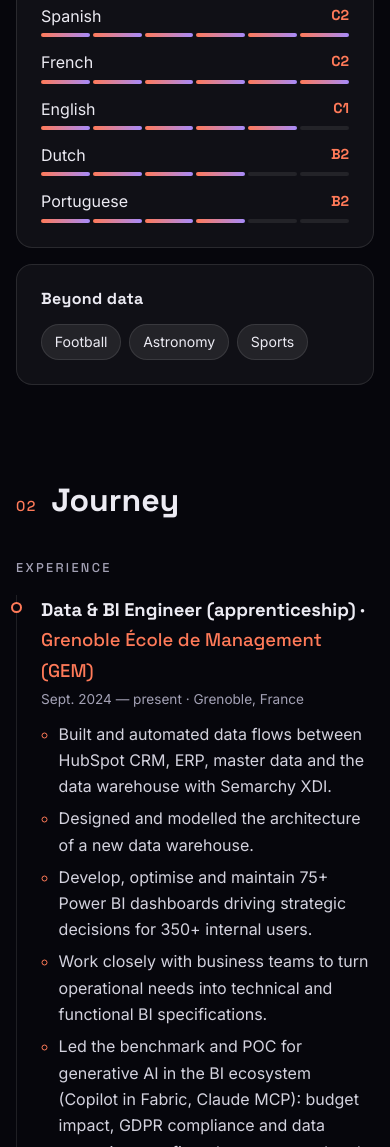
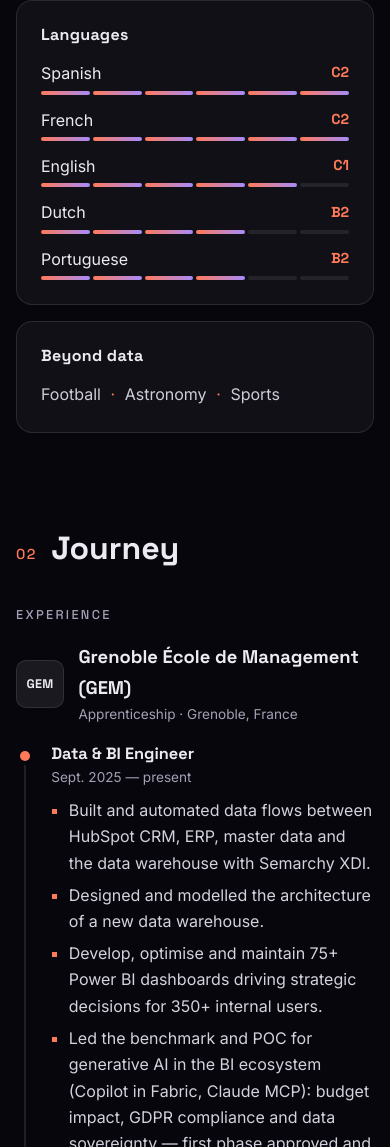
Before and after one commit to jonathandiazv/Jonathan-s-portfolio, a plain HTML site: page index.html in a window 390 px wide. Shown: the part 2192-3339 px from the top of the page. Drawn offline with Linux system fonts and the light colour scheme; animation ran at ten frames a second.

Commit message:
Parcours façon LinkedIn, style plus sobre et lien vers SCOT
- GEM : progression Data & BI Analyst puis Data & BI Engineer
- Compétences en tableau et listes en texte simple (fin des bulles)
- Projet phare SCOT avec lien vers le dépôt GitHub
- À propos : âge, Lyon et périphérie, esprit analytique et international

```diff
--- a/css/styles.css
+++ b/css/styles.css
@@ -145,12 +145,10 @@ h1, h2, h3 { font-family: var(--font-title); line-height: 1.2; margin: 0; }
 }
 .card h3 { font-size: 1rem; margin-bottom: 1rem; letter-spacing: .02em; }
 
-.chips { list-style: none; padding: 0; margin: 0; display: flex; flex-wrap: wrap; gap: .5rem; }
-.chips li {
-  padding: .35rem .8rem; border-radius: 999px; font-size: .88rem;
-  background: var(--surface-2); border: 1px solid var(--border);
-}
-.chips.small li { font-size: .78rem; padding: .25rem .65rem; }
+/* Listes de mots-clés : texte simple séparé par des points médians */
+.chips { list-style: none; padding: 0; margin: 0; display: flex; flex-wrap: wrap; row-gap: .2rem; color: #cfcdd9; }
+.chips li:not(:last-child)::after { content: "·"; margin: 0 .6rem; color: var(--accent); }
+.chips.small { font-size: .85rem; color: var(--muted); }
 
 /* Apparition au défilement */
 .reveal { opacity: 0; transform: translateY(18px); transition: opacity .7s ease, transform .7s ease; }
@@ -194,6 +192,33 @@ h1, h2, h3 { font-family: var(--font-title); line-height: 1.2; margin: 0; }
 .timeline.compact { gap: 1.5rem; }
 .timeline.compact h4 { font-size: 1rem; }
 .timeline.compact p { margin: .2rem 0 0; color: #cfcdd9; font-size: .93rem; }
+/* Expériences façon LinkedIn : entreprise puis postes reliés */
+.companies { list-style: none; margin: 0; padding: 0; display: grid; gap: 2.5rem; }
+.co-head { display: flex; align-items: center; gap: .9rem; margin-bottom: 1.1rem; }
+.co-logo {
+  flex: none; width: 48px; height: 48px; border-radius: 10px;
+  display: grid; place-items: center;
+  background: var(--surface-2); border: 1px solid var(--border);
+  font: 700 .78rem var(--font-title); letter-spacing: .02em;
+}
+.co-head h4 { margin: 0; font-family: var(--font-title); font-size: 1.15rem; }
+.companies .when { display: block; color: var(--muted); font-size: .85rem; }
+.co-head .when { margin: 0; }
+.roles { list-style: none; margin: 0; padding: 0; display: grid; gap: 1.6rem; }
+.role { position: relative; padding-left: 3.6rem; }
+.role::before {
+  content: ""; position: absolute; left: calc(24px - 5px); top: .5rem;
+  width: 10px; height: 10px; border-radius: 50%; background: var(--accent);
+}
+.role:not(:last-child)::after {
+  content: ""; position: absolute; left: 23px; top: 1.35rem; bottom: -1.6rem;
+  width: 2px; background: var(--border);
+}
+.role h5 { margin: 0; font: 600 1.02rem var(--font-title); }
+.role .when { margin: .1rem 0 .55rem; }
+.skill-line { margin: 0; font-size: .88rem; color: var(--muted); }
+.skill-line strong { color: var(--text); font-weight: 600; }
+
 .bullets { margin: 0 0 .9rem; padding-left: 1.1rem; color: #d3d2de; }
 .bullets li { margin-bottom: .35rem; }
 .bullets li::marker { color: var(--accent); }
@@ -262,7 +287,15 @@ h1, h2, h3 { font-family: var(--font-title); line-height: 1.2; margin: 0; }
 }
 
 /* ---------- Skills ---------- */
-.skills-grid { display: grid; grid-template-columns: repeat(auto-fill, minmax(300px, 1fr)); gap: 1rem; margin-bottom: 1rem; }
+.skills-table { border-top: 1px solid var(--border); }
+.skill-row {
+  display: grid; grid-template-columns: 260px 1fr; gap: 1.5rem; align-items: baseline;
+  padding: 1.15rem 0; border-bottom: 1px solid var(--border);
+}
+.skill-row h3 { font-size: .8rem; font-weight: 500; letter-spacing: .14em; text-transform: uppercase; color: var(--muted); }
+.skill-row p { margin: 0; font-size: 1.02rem; color: var(--text); }
+
+.repo { margin-top: 1.25rem; }
 
 /* ---------- Contact ---------- */
 .contact { text-align: center; padding-bottom: 4rem; }
@@ -334,7 +367,11 @@ h1, h2, h3 { font-family: var(--font-title); line-height: 1.2; margin: 0; }
 }
 @media (max-width: 480px) {
   .section { padding: 4.5rem 1rem 1.5rem; }
-  .projects-grid, .skills-grid { grid-template-columns: 1fr; }
+  .projects-grid { grid-template-columns: 1fr; }
+  .skill-row { grid-template-columns: 1fr; gap: .3rem; }
+  .role { padding-left: 2.2rem; }
+  .role::before { left: 4px; }
+  .role:not(:last-child)::after { left: 8px; }
   .dock { gap: 0; padding: .3rem; }
   .dock:hover { gap: 0; padding: .3rem; }
   .dock a, .dock button { width: 38px; height: 38px; }
--- a/js/content.js
+++ b/js/content.js
@@ -30,6 +30,8 @@ window.SITE = {
       featured: "Projet phare",
       academicTitle: "Projets académiques",
       readMore: "Voir le détail",
+      skillsLabel: "Compétences",
+      viewCode: "Voir le code sur GitHub",
       close: "Fermer",
       skillsTitle: "Compétences",
       softTitle: "Savoir-être",
@@ -57,6 +59,8 @@ window.SITE = {
       featured: "Featured project",
       academicTitle: "Academic projects",
       readMore: "Read more",
+      skillsLabel: "Skills",
+      viewCode: "View the code on GitHub",
       close: "Close",
       skillsTitle: "Skills",
       softTitle: "Soft skills",
@@ -84,6 +88,8 @@ window.SITE = {
       featured: "Proyecto destacado",
       academicTitle: "Proyectos académicos",
       readMore: "Ver detalle",
+      skillsLabel: "Competencias",
+      viewCode: "Ver el código en GitHub",
       close: "Cerrar",
       skillsTitle: "Competencias",
       softTitle: "Habilidades blandas",
@@ -102,35 +108,38 @@ window.SITE = {
     fr: [
       "Apprenti-ingénieur passionné par la donnée, je conçois des architectures et des écosystèmes BI performants, enrichis par l'IA générative.",
       "Aujourd'hui en alternance chez Grenoble École de Management, j'y construis les flux de données, le data warehouse et un portefeuille de plus de 75 tableaux de bord Power BI, tout en pilotant l'intégration de l'IA générative dans l'écosystème BI. En parallèle, je poursuis mon cursus d'ingénieur à Télécom Saint-Étienne.",
-      "Ayant grandi au Salvador avec des racines belges et une scolarité au lycée français, j'aborde chaque problème avec un regard international — et en cinq langues."
+      "Ayant grandi au Salvador avec des racines belges et une scolarité au lycée français, j'aborde chaque problème avec un esprit analytique et un regard international."
     ],
     en: [
       "I'm an apprentice engineer passionate about data: I design high-performance BI architectures and ecosystems, enhanced with generative AI.",
       "As an apprentice at Grenoble École de Management, I build data pipelines, the data warehouse and a portfolio of 75+ Power BI dashboards, while leading the integration of generative AI into the BI ecosystem. Alongside this, I'm pursuing my engineering degree at Télécom Saint-Étienne.",
-      "Raised in El Salvador with Belgian roots and a French-school education, I approach every problem with an international mindset — in five languages."
+      "Raised in El Salvador with Belgian roots and a French-school education, I approach every problem with an analytical and international mindset."
     ],
     es: [
       "Soy ingeniero en formación apasionado por los datos: diseño arquitecturas y ecosistemas de BI de alto rendimiento, potenciados con IA generativa.",
       "En alternancia en Grenoble École de Management, construyo los flujos de datos, el data warehouse y un portafolio de más de 75 tableros Power BI, a la vez que lidero la integración de la IA generativa en el ecosistema BI. Paralelamente, curso mi carrera de ingeniería en Télécom Saint-Étienne.",
-      "Crecí en El Salvador, con raíces belgas y una escolaridad en el liceo francés: abordo cada problema con una mirada internacional — y en cinco idiomas."
+      "Crecí en El Salvador, con raíces belgas y una escolaridad en el liceo francés: abordo cada problema con un espíritu analítico y una mirada internacional."
     ]
   },
 
   facts: {
     fr: [
-      { k: "Basé à", v: "Saint-Étienne & Strasbourg" },
+      { k: "Âge", v: "22 ans" },
+      { k: "Basé à", v: "Lyon et périphérie" },
       { k: "Poste actuel", v: "Data & BI Engineer @ GEM" },
       { k: "École", v: "Télécom Saint-Étienne" },
       { k: "Origines", v: "Belgique · Salvador" }
     ],
     en: [
-      { k: "Based in", v: "Saint-Étienne & Strasbourg, FR" },
+      { k: "Age", v: "22" },
+      { k: "Based in", v: "Lyon area, France" },
       { k: "Current role", v: "Data & BI Engineer @ GEM" },
       { k: "School", v: "Télécom Saint-Étienne" },
       { k: "Roots", v: "Belgium · El Salvador" }
     ],
     es: [
-      { k: "Ubicación", v: "Saint-Étienne y Estrasburgo, Francia" },
+      { k: "Edad", v: "22 años" },
+      { k: "Ubicación", v: "Lyon y alrededores, Francia" },
       { k: "Puesto actual", v: "Data & BI Engineer @ GEM" },
       { k: "Escuela", v: "Télécom Saint-Étienne" },
       { k: "Orígenes", v: "Bélgica · El Salvador" }
@@ -152,50 +161,96 @@ window.SITE = {
     es: ["Fútbol", "Astronomía", "Deporte"]
   },
 
-  /* ---------- Expériences ---------- */
+  /* ---------- Expériences (format LinkedIn) ----------
+     Une entreprise = un bloc. "roles" liste les postes, du plus récent au plus ancien.
+     "skills" = compétences affichées sous chaque poste. */
   work: [
     {
       org: "Grenoble École de Management (GEM)",
+      initials: "GEM",
+      fr: { meta: "Alternance · Grenoble, France" },
+      en: { meta: "Apprenticeship · Grenoble, France" },
+      es: { meta: "Alternancia · Grenoble, Francia" },
+      roles: [
+        {
           fr: {
-        role: "Alternant Data & BI Engineer",
-        when: "Sept. 2024 — aujourd'hui · Grenoble",
+            role: "Data & BI Engineer",
+            when: "Sept. 2025 — aujourd'hui",
             points: [
               "Construction et automatisation des flux entre HubSpot CRM, ERP, référentiels de données et data warehouse avec Semarchy XDI.",
               "Conception et modélisation de l'architecture d'un nouveau data warehouse.",
               "Développement, optimisation et maintenance de 75+ tableaux de bord Power BI pilotant les décisions stratégiques de 350+ utilisateurs internes.",
-          "Traduction des besoins métiers en spécifications techniques et fonctionnelles BI, en lien étroit avec les équipes.",
               "Lead de l'étude comparative et du POC d'IA générative dans l'écosystème BI (Copilot sous Fabric, MCP Claude) : impact budgétaire, conformité RGPD, souveraineté des données — validation et déploiement de la première phase."
             ]
           },
           en: {
-        role: "Data & BI Engineer (apprenticeship)",
-        when: "Sept. 2024 — present · Grenoble, France",
+            role: "Data & BI Engineer",
+            when: "Sept. 2025 — present",
             points: [
               "Built and automated data flows between HubSpot CRM, ERP, master data and the data warehouse with Semarchy XDI.",
               "Designed and modelled the architecture of a new data warehouse.",
               "Develop, optimise and maintain 75+ Power BI dashboards driving strategic decisions for 350+ internal users.",
-          "Work closely with business teams to turn operational needs into technical and functional BI specifications.",
               "Led the benchmark and POC for generative AI in the BI ecosystem (Copilot in Fabric, Claude MCP): budget impact, GDPR compliance and data sovereignty — first phase approved and deployed."
             ]
           },
           es: {
-        role: "Data & BI Engineer (alternancia)",
-        when: "Sept. 2024 — actualidad · Grenoble, Francia",
+            role: "Data & BI Engineer",
+            when: "Sept. 2025 — actualidad",
             points: [
               "Construcción y automatización de flujos entre HubSpot CRM, ERP, datos maestros y el data warehouse con Semarchy XDI.",
               "Diseño y modelado de la arquitectura de un nuevo data warehouse.",
               "Desarrollo, optimización y mantenimiento de más de 75 tableros Power BI que orientan las decisiones estratégicas de más de 350 usuarios internos.",
-          "Colaboración estrecha con los equipos de negocio para traducir sus necesidades en especificaciones técnicas y funcionales de BI.",
               "Líder del estudio comparativo y del POC de IA generativa en el ecosistema BI (Copilot en Fabric, MCP Claude): impacto presupuestario, cumplimiento del RGPD y soberanía de los datos — validación y despliegue de la primera fase."
             ]
           },
-      tags: ["Semarchy XDI", "Power BI", "Data Warehouse", "HubSpot", "Fabric", "GenAI"]
+          skills: ["Semarchy XDI", "Data warehouse", "Power BI", "Microsoft Fabric", "IA générative / Generative AI / IA generativa"]
+        },
+        {
+          fr: {
+            role: "Data & BI Analyst",
+            when: "Sept. 2024 — août 2025",
+            points: [
+              "Maintenance et amélioration des rapports BI gérés par le Data Management Office (Digital Factory).",
+              "Ateliers avec les équipes métiers pour recueillir les besoins et proposer des solutions adaptées.",
+              "Développement et test de nouveaux rapports Power BI ; création de règles de qualité des données et mise à jour des KPI.",
+              "Présentation des évolutions lors du comité BI mensuel."
+            ]
+          },
+          en: {
+            role: "Data & BI Analyst",
+            when: "Sept. 2024 — Aug. 2025",
+            points: [
+              "Maintained and enhanced the BI reports managed by the Data Management Office (Digital Factory).",
+              "Ran workshops with business units to gather requirements and propose tailored solutions.",
+              "Developed and tested new Power BI reports; created data quality rules and updated KPIs.",
+              "Presented updates at the monthly BI committee."
+            ]
+          },
+          es: {
+            role: "Data & BI Analyst",
+            when: "Sept. 2024 — ago. 2025",
+            points: [
+              "Mantenimiento y mejora de los informes BI gestionados por el Data Management Office (Digital Factory).",
+              "Talleres con los equipos de negocio para recoger necesidades y proponer soluciones a medida.",
+              "Desarrollo y prueba de nuevos informes Power BI; creación de reglas de calidad de datos y actualización de KPI.",
+              "Presentación de las novedades en el comité BI mensual."
+            ]
+          },
+          skills: ["Power BI", "SQL", "Modélisation de données / Data modelling / Modelado de datos", "Qualité des données / Data quality / Calidad de datos"]
+        }
+      ]
     },
     {
       org: "P&V Group",
+      initials: "P&V",
+      fr: { meta: "Stage · Bruxelles, Belgique" },
+      en: { meta: "Internship · Brussels, Belgium" },
+      es: { meta: "Prácticas · Bruselas, Bélgica" },
+      roles: [
+        {
           fr: {
-        role: "Stage Data Analyst",
-        when: "Avr. — juin 2024 · Bruxelles",
+            role: "Data Analyst",
+            when: "Avr. — juin 2024",
             points: [
               "Développement d'un algorithme de matching pour associer des prospects aux clients actifs.",
               "Tableau de bord Power BI de suivi de l'efficacité des campagnes marketing pour optimiser les investissements.",
@@ -203,8 +258,8 @@ window.SITE = {
             ]
           },
           en: {
-        role: "Data Analyst Intern",
-        when: "Apr. — June 2024 · Brussels, Belgium",
+            role: "Data Analyst",
+            when: "Apr. — June 2024",
             points: [
               "Developed a matching algorithm linking prospects to active customers.",
               "Built a Power BI dashboard tracking marketing campaign effectiveness to optimise spend.",
@@ -212,15 +267,17 @@ window.SITE = {
             ]
           },
           es: {
-        role: "Prácticas de Data Analyst",
-        when: "Abr. — jun. 2024 · Bruselas, Bélgica",
+            role: "Data Analyst",
+            when: "Abr. — jun. 2024",
             points: [
               "Desarrollo de un algoritmo de matching para asociar prospectos con clientes activos.",
               "Tablero Power BI de seguimiento de la eficacia de las campañas de marketing para optimizar la inversión.",
               "Análisis ad hoc para la dirección: extracción de datos con SQL y SAS."
             ]
           },
-      tags: ["Power BI", "SQL", "SAS", "Matching"]
+          skills: ["Power BI", "SQL", "SAS", "Matching"]
+        }
+      ]
     }
   ],
 
@@ -249,7 +306,7 @@ window.SITE = {
   /* ---------- Projet phare ---------- */
   featured: {
     fr: {
-      title: "Système d'inspection optique par IA",
+      title: "SCOT — Système de contrôle optique par IA",
       meta: "Chef de projet & lead technique data · Sept. 2025 — aujourd'hui · Sponsor : Télécom Saint-Étienne",
       summary: "Conception d'un système d'inspection optique basé sur l'IA pour détecter et classifier automatiquement des anomalies microscopiques sur des plaques de verre industrielles.",
       points: [
@@ -259,7 +316,7 @@ window.SITE = {
       ]
     },
     en: {
-      title: "AI-powered optical inspection system",
+      title: "SCOT — AI-powered optical inspection",
       meta: "Project manager & data tech lead · Sept. 2025 — present · Sponsor: Télécom Saint-Étienne",
       summary: "Designing an AI-based optical inspection system that automatically detects and classifies microscopic defects on industrial glass plates.",
       points: [
@@ -269,7 +326,7 @@ window.SITE = {
       ]
     },
     es: {
-      title: "Sistema de inspección óptica con IA",
+      title: "SCOT — Sistema de control óptico con IA",
       meta: "Jefe de proyecto y líder técnico de datos · Sept. 2025 — actualidad · Patrocinador: Télécom Saint-Étienne",
       summary: "Diseño de un sistema de inspección óptica basado en IA para detectar y clasificar automáticamente anomalías microscópicas en placas de vidrio industriales.",
       points: [
@@ -278,7 +335,8 @@ window.SITE = {
         "Entrega de un demostrador industrial: adquisición de imágenes y procesamiento automatizado en tiempo real para la toma de decisiones."
       ]
     },
-    tags: ["Python", "CNN", "Computer vision", "Azure", "Gestion de projet / Project management / Gestión de proyectos"]
+    link: "https://github.com/jonathandiazv/SCOT",
+    tags: ["Python", "PyTorch", "CNN", "Streamlit", "Azure", "Computer vision", "Gestion de projet / Project management / Gestión de proyectos"]
   },
 
   /* ---------- Projets académiques ---------- */
--- a/js/main.js
+++ b/js/main.js
@@ -29,6 +29,7 @@
     return parts[Math.min(S.langs.indexOf(lang), parts.length - 1)];
   };
   const chips = (list, lang) => list.map((t) => h("li", null, pick(t, lang)));
+  const joined = (list, lang) => list.map((t) => pick(t, lang)).join(" · ");
   const fill = (el, nodes) => { el.replaceChildren(...nodes); };
 
   /* ---------- Langue ---------- */
@@ -79,14 +80,19 @@
     fill($("#hobbies"), chips(S.hobbies[lang], lang));
 
     // Parcours
-    fill($("#work"), S.work.map((w) => {
-      const c = w[lang];
-      return h("li", { class: "reveal" },
-        h("h4", null, c.role, " · ", h("span", { class: "org" }, w.org)),
-        h("span", { class: "when" }, c.when),
-        h("ul", { class: "bullets" }, c.points.map((p) => h("li", null, p))),
-        h("ul", { class: "chips small" }, chips(w.tags, lang)));
-    }));
+    fill($("#work"), S.work.map((w) =>
+      h("li", { class: "company reveal" },
+        h("div", { class: "co-head" },
+          h("span", { class: "co-logo", "aria-hidden": "true" }, w.initials),
+          h("div", null, h("h4", null, w.org), h("span", { class: "when" }, w[lang].meta))),
+        h("ol", { class: "roles" }, w.roles.map((r) => {
+          const c = r[lang];
+          return h("li", { class: "role" },
+            h("h5", null, c.role),
+            h("span", { class: "when" }, c.when),
+            h("ul", { class: "bullets" }, c.points.map((p) => h("li", null, p))),
+            h("p", { class: "skill-line" }, h("strong", null, t.skillsLabel + (lang === "fr" ? " : " : ": ")), joined(r.skills, lang)));
+        })))));
     fill($("#education"), S.education.map((e) =>
       h("li", { class: "reveal" },
         h("h4", null, e.org),
@@ -100,6 +106,9 @@
     $("[data-k=summary]", fe).textContent = f.summary;
     fill($("[data-k=points]", fe), f.points.map((p) => h("li", null, p)));
     fill($("[data-k=tags]", fe), chips(S.featured.tags, lang));
+    const link = $("[data-k=link]", fe);
+    link.hidden = !S.featured.link;
+    if (S.featured.link) { link.href = S.featured.link; $("span", link).textContent = t.viewCode; }
 
     // Projets académiques
     fill($("#project-grid"), S.projects.map((p, i) => {
@@ -114,9 +123,11 @@
     }));
 
     // Compétences
-    fill($("#skill-grid"), S.skills.map((g) =>
-      h("div", { class: "card reveal" }, h("h3", null, g[lang]), h("ul", { class: "chips" }, chips(g.items, lang)))));
-    fill($("#soft"), chips(S.soft[lang], lang));
+    const skillRow = (title, text) => h("div", { class: "skill-row reveal" }, h("h3", null, title), h("p", null, text));
+    fill($("#skill-grid"), [
+      ...S.skills.map((g) => skillRow(g[lang], joined(g.items, lang))),
+      skillRow(t.softTitle, S.soft[lang].join(" · "))
+    ]);
 
     // Contact
     const mail = "mailto:" + S.email;
@@ -147,7 +158,7 @@
   const revealObs = "IntersectionObserver" in window
     ? new IntersectionObserver((entries) => {
         entries.forEach((en) => { if (en.isIntersecting) { en.target.classList.add("in"); revealObs.unobserve(en.target); } });
-      }, { threshold: 0.12 })
+      }, { threshold: 0, rootMargin: "0px 0px -8% 0px" })
     : null;
   function observeReveals() {
     $$(".reveal:not(.in)").forEach((el) => (revealObs ? revealObs.observe(el) : el.classList.add("in")));
```
Also changed, not shown: index.html (+6 -6 lines). Lines whose indentation alone changed are shown as unchanged.
